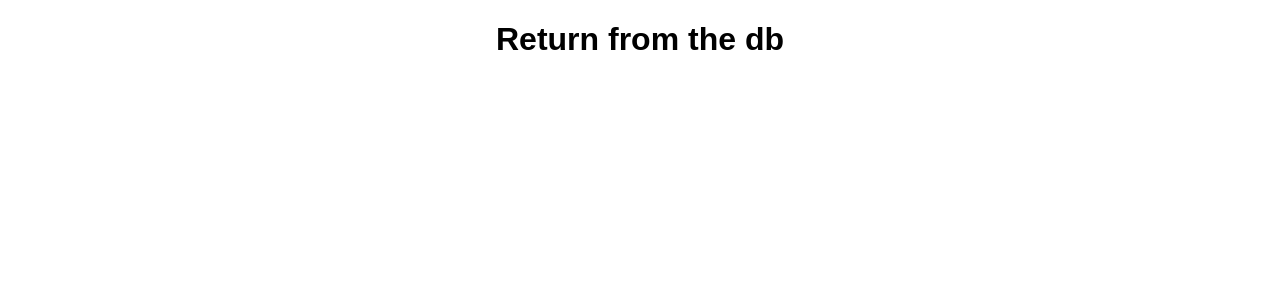
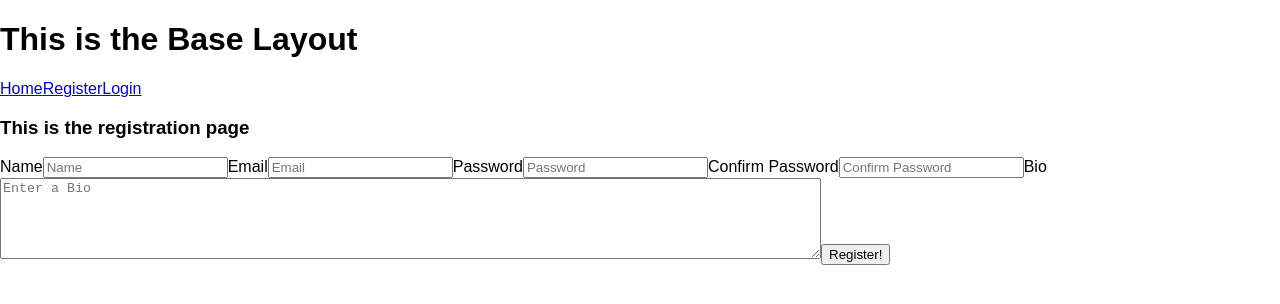
Before and after one commit to joshuahunt10/dnd_frontend, a React (Create React App) app: page /register in a window 1280 px wide. Shown: the top 304 px of the page. Built offline with nearby package versions, Linux system fonts and the light colour scheme; no server answers.

Commit message:
constructed and connected the registration and login page

```diff
--- a/package.json
+++ b/package.json
@@ -5,6 +5,7 @@
   "dependencies": {
     "react": "^15.6.1",
     "react-dom": "^15.6.1",
+    "react-router-dom": "^4.1.2",
     "react-scripts": "1.0.11"
   },
   "scripts": {
--- /dev/null
+++ b/src/components/BaseLayout.js
@@ -0,0 +1,24 @@
+import React, { Component } from 'react';
+import {Link} from 'react-router-dom'
+
+class BaseLayout extends Component {
+
+  render() {
+    return (
+      <div>
+        <h1>This is the Base Layout</h1>
+        <nav>
+          <Link to="/">Home</Link>
+          <Link to='/register'>Register</Link>
+          <Link to='/login'>Login</Link>
+        </nav>
+        <div>
+          {this.props.children}
+        </div>
+      </div>
+    );
+  }
+
+}
+
+export default BaseLayout;
--- /dev/null
+++ b/src/components/Dashboard.js
@@ -0,0 +1,15 @@
+import React, { Component } from 'react';
+
+class Dashboard extends Component {
+
+  render() {
+    return (
+      <div>
+        <h2>This is the user Dashboard</h2>
+      </div>
+    );
+  }
+
+}
+
+export default Dashboard;
--- /dev/null
+++ b/src/components/Login.js
@@ -0,0 +1,75 @@
+import React, { Component } from 'react';
+import {Redirect} from 'react-router-dom'
+
+class Login extends Component {
+  constructor(props) {
+    super(props);
+    this.state = {
+      email: '',
+      password: '',
+      token: null
+    }
+    this.handleEmailInput = this.handleEmailInput.bind(this)
+    this.handlePasswordInput = this.handlePasswordInput.bind(this)
+    this.handleSubmit = this.handleSubmit.bind(this)
+
+  }
+
+  handleEmailInput(e){
+      this.setState({
+        email: e.target.value
+      })
+  }
+
+  handlePasswordInput(e){
+      this.setState({
+        password: e.target.value
+      })
+  }
+
+  handleSubmit(e){
+    e.preventDefault()
+    console.log(this.state)
+    fetch('http://localhost:4000/api/authenticate', {
+      method: "POST",
+      body: JSON.stringify({
+        email: this.state.email,
+        password: this.state.password
+      }),
+      headers: {
+        'content-type': 'application/json'
+      }
+    })
+    .then(r => r.json())
+    .then(json => {
+      console.log(json);
+      this.setState({
+        email: '',
+        password: '',
+        token: json.token
+      })
+
+    })
+  }
+
+  render() {
+    if(this.state.token){
+      return <Redirect to='/dashboard' /> //pass the token down as props.  Then I can fetch the user data in the dashboard
+    }
+    return (
+      <div>
+        <h3>This is the Login page</h3>
+        <form onSubmit={this.handleSubmit}>
+          <label htmlFor='email'>Email:</label>
+          <input type='email' placeholder="Email" onChange={this.handleEmailInput} value={this.state.email}/>
+          <label htmlFor='password'>Password:</label>
+          <input type='password' placeholder="Password" onChange={this.handlePasswordInput} value={this.state.password}/>
+          <button type="submit">Login</button>
+        </form>
+      </div>
+    );
+  }
+
+}
+
+export default Login;
--- /dev/null
+++ b/src/components/Register.js
@@ -0,0 +1,111 @@
+import React, { Component } from 'react';
+import {Redirect} from 'react-router-dom'
+
+class Register extends Component {
+  constructor(props) {
+    super(props);
+    this.state = {
+      email: '',
+      name: '',
+      password: '',
+      confPassword: '',
+      bio: '',
+      registerSuccess: false
+    }
+    this.handleEmailInput = this.handleEmailInput.bind(this)
+    this.handleNameInput = this.handleNameInput.bind(this)
+    this.handlePasswordInput = this.handlePasswordInput.bind(this)
+    this.handleConfPasswordInput = this.handleConfPasswordInput.bind(this)
+    this.handleBioInput = this.handleBioInput.bind(this)
+    this.handleSubmit = this.handleSubmit.bind(this)
+
+  }
+  handleEmailInput(e){
+      this.setState({
+        email: e.target.value
+      })
+  }
+
+  handleNameInput(e){
+      this.setState({
+        name: e.target.value
+      })
+  }
+
+  handlePasswordInput(e){
+      this.setState({
+        password: e.target.value
+      })
+  }
+
+  handleConfPasswordInput(e){
+      this.setState({
+        confPassword: e.target.value
+      })
+  }
+
+  handleBioInput(e){
+      this.setState({
+        bio: e.target.value
+      })
+  }
+
+  handleSubmit(e){
+    e.preventDefault()
+    console.log(this.state);
+    fetch('http://localhost:4000/api/register', {
+      method: "POST",
+      body: JSON.stringify({
+        email: this.state.email,
+        name: this.state.name,
+        password: this.state.password,
+        bio: this.state.bio
+      }),
+      headers: {
+        'content-type': 'application/json'
+      }
+    })
+    .then(r => r.json())
+    .then(json => {
+      console.log(json)
+      if (json.status === 'success'){
+        this.setState({
+          email: '',
+          name: '',
+          password: '',
+          confPassword: '',
+          bio: '',
+          registerSuccess: true
+        })
+
+      }
+    })
+  }
+
+  render() {
+    if(this.state.registerSuccess === true){
+      return <Redirect to='login' /> //need to pass props down to the login page to display that shows the registration was a success message on the login page.
+    }
+    return (
+      <div>
+        <h3>This is the registration page</h3>
+        <form onSubmit={this.handleSubmit}>
+          <label htmlFor='name'>Name</label>
+          <input type='text' placeholder='Name' onChange={this.handleNameInput} value={this.state.name}/>
+          <label htmlFor='email'>Email</label>
+          <input type='email' placeholder='Email' onChange={this.handleEmailInput} value={this.state.email}/>
+          <label htmlFor='password'>Password</label>
+          <input type='password' placeholder='Password' onChange={this.handlePasswordInput} value={this.state.password}/>
+          <label htmlFor='confirm_password'>Confirm Password</label>
+          <input type='password' placeholder='Confirm Password' onChange={this.handleConfPasswordInput} value={this.state.confPassword}/>
+          <label htmlFor='bio'>Bio</label>
+          <textarea rows="5" cols="100" placeholder="Enter a Bio" onChange={this.handleBioInput} value={this.state.bio}/>
+          <button type="submit">Register!</button>
+        </form>
+      </div>
+    );
+  }
+
+}
+
+export default Register;
--- a/src/index.js
+++ b/src/index.js
@@ -1,8 +1,29 @@
 import React from 'react';
 import ReactDOM from 'react-dom';
 import './index.css';
+import registerServiceWorker from './registerServiceWorker';
+import {BrowserRouter, Switch, Route} from 'react-router-dom'
+
 import App from './components/App';
-import registerServiceWorker from './registerServiceWorker';
+import BaseLayout from './components/BaseLayout';
+import Register from './components/Register';
+import Login from './components/Login';
+import Dashboard from './components/Dashboard'
 
-ReactDOM.render(<App />, document.getElementById('root'));
+
+
+
+ReactDOM.render(
+  <BrowserRouter>
+    <BaseLayout>
+      <Switch>
+        <Route path='/login' component={Login} />
+        <Route path='/register' component={Register} />
+        <Route path='/dashboard' component={Dashboard} />
+        <Route path='/' component={App} />
+      </Switch>
+    </BaseLayout>
+  </BrowserRouter>
+
+, document.getElementById('root'));
 registerServiceWorker();
```
Also changed, not shown: 1 other file (tests, documents, lock files or other folders).
